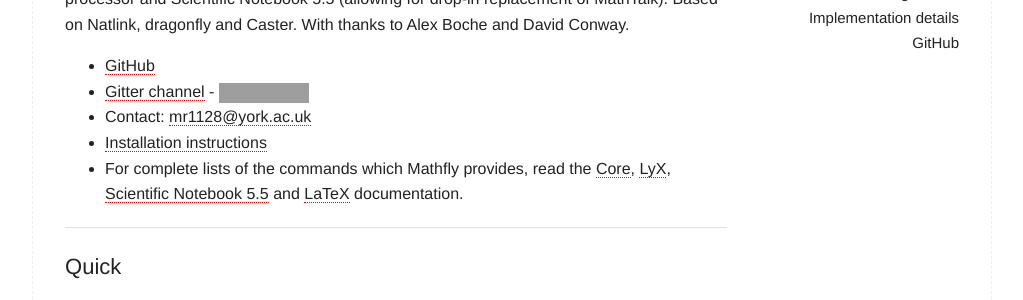
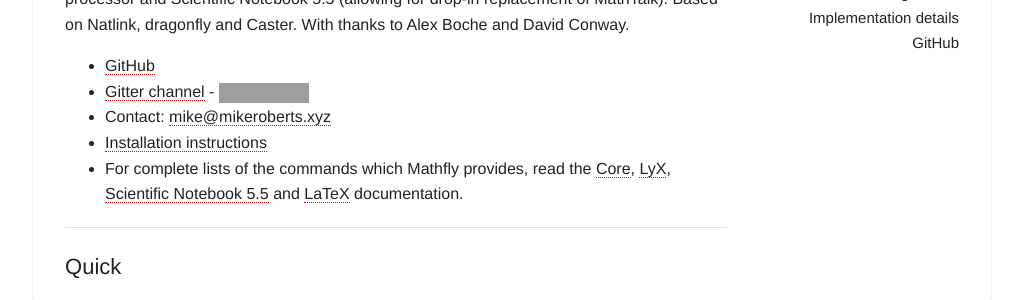
Before and after one commit to mirober/mathfly-site, a Jekyll site: the page built from index.md, in a window 1280 px wide and 900 px high. Shown: the part 179-479 px from the top of the window, without its empty margins (128-1151 px from the left). Built offline with Jekyll 4.4.1, drawn with Linux system fonts in a browser that asks for light colours; grey boxes are pictures that could not be loaded.

Commit message:
Update contact info

```diff
--- a/_config.yml
+++ b/_config.yml
@@ -7,7 +7,7 @@
 
 # Site settings
 title: Mathfly
-email: mr1128@york.ac.uk
+email: mike@mikeroberts.xyz
 description: > # this means to ignore newlines until "baseurl:"
   A free add-on for Dragon speech recognition software allowing quick and easy dictation of mathematics and LaTeX. Requires Natlink, python 2.7 and dragonfly.
 # baseurl: "/" # the subpath of your site, e.g. /blog
--- a/index.md
+++ b/index.md
@@ -7,7 +7,7 @@ A free, open source utility for dictating mathematical notation and LaTeX quickl
 
 * [GitHub](https://github.com/mrob95/mathfly)
 * [Gitter channel](https://gitter.im/mathfly-dictation/community) - [![Join the chat at https://gitter.im/mathfly-dictation/community](https://badges.gitter.im/mathfly-dictation/community.svg)](https://gitter.im/mathfly-dictation/community?utm_source=badge&utm_medium=badge&utm_campaign=pr-badge&utm_content=badge)
-* Contact: [mr1128@york.ac.uk](mailto:mr1128@york.ac.uk)
+* Contact: [mike@mikeroberts.xyz](mailto:mike@mikeroberts.xyz)
 * [Installation instructions]({{ site.baseurl }}/installation.html)
 * For complete lists of the commands which Mathfly provides, read the [Core](https://github.com/mrob95/mathfly/blob/master/mathfly/docs/Core.pdf), [LyX](https://github.com/mrob95/mathfly/blob/master/mathfly/docs/LyX.pdf), [Scientific Notebook 5.5](https://github.com/mrob95/mathfly/blob/master/mathfly/docs/Scientific_Notebook.pdf) and [LaTeX](https://github.com/mrob95/mathfly/blob/master/mathfly/docs/LaTeX.pdf) documentation.
 
```
Also changed, not shown: gettingstarted.md (+1 -1 lines), installation.md (+2 -2 lines).
